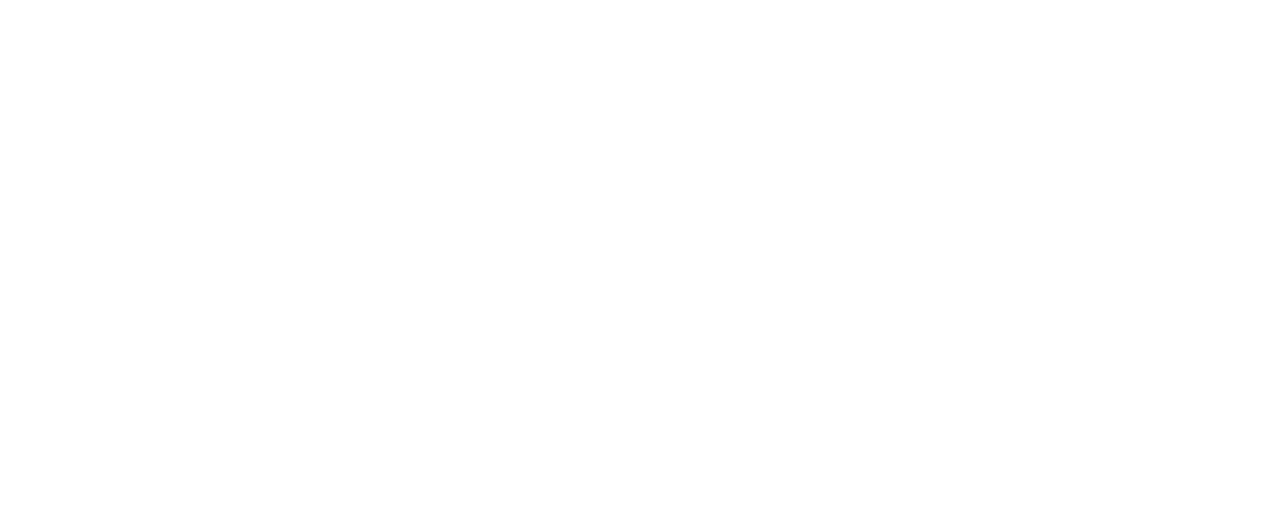
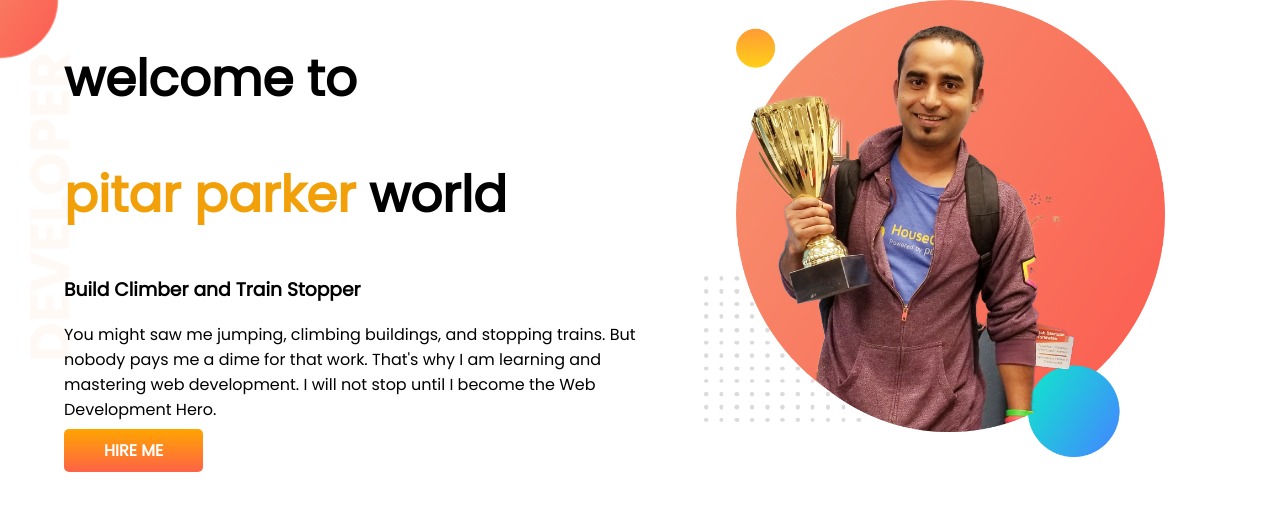
Before and after one commit to jubaer-ibn-johir/developer-portfolio, a plain HTML site: page index.html in a window 1280 px wide. Drawn offline with Linux system fonts and the light colour scheme.

Commit message:
top banner added

```diff
--- a/index.html
+++ b/index.html
@@ -1,13 +1,36 @@
 <!DOCTYPE html>
 <html lang="en">
+
 <head>
     <meta charset="UTF-8">
     <meta http-equiv="X-UA-Compatible" content="IE=edge">
     <meta name="viewport" content="width=device-width, initial-scale=1.0">
     <title>jubaer porfolio</title>
     <link rel="stylesheet" href="style.css">
+    <link rel="preconnect" href="https://fonts.googleapis.com">
+    <link rel="preconnect" href="https://fonts.gstatic.com" crossorigin>
+    <link href="https://fonts.googleapis.com/css2?family=Poppins:ital,wght@0,400;1,300&display=swap" rel="stylesheet">
 </head>
+
 <body>
+    <section class="top-banner">
+        <div class="half-width">
+            <h1>welcome to</h1>
+            <h1> <span class="orange-color">pitar parker </span> world </h1>
+            <h3>Build Climber and Train Stopper</h3>
+            <p>You might saw me jumping, climbing buildings, and stopping trains. But nobody pays me a dime for that
+                work.
+                That's why I am learning and mastering web development. I will not stop until I become the Web
+                Development
+                Hero.
+            </p>
+            <a class="link-button" target="_blank" href="http://www.linkedin.com/in/jubaer-ibn-zohir-9471841aa">HIRE
+                ME</a>
+        </div>
+        <div class="half-width">
+            <img src="images/jhankar.png" alt="">
+        </div>
+    </section>
+</body>
 
-</body>
 </html>
--- a/style.css
+++ b/style.css
@@ -0,0 +1,34 @@
+body{
+    font-family: 'Poppins', sans-serif;
+    margin: 0%;
+}
+h1{
+    font-size: 50px;
+
+}
+.orange-color{
+    color: rgb(241, 160, 9);
+}
+section{
+    display:flex;
+}
+.half-width{
+    width: 50%;
+    padding-left: 5%;
+}
+.half-width img{
+    width: 80%;
+}
+.link-button{
+    text-decoration:none;
+    background-image: linear-gradient(orange, tomato);
+    padding: 10px 40px;
+    border-radius: 5px;
+    color: white;
+    font-weight: 700;
+
+}
+.top-banner{
+    background-image: url(images/top-banner.png);
+    background-repeat: no-repeat;
+}
```
Also changed, not shown: images/dream-bg.png (added), images/exp-bg.png (added), images/impish.png (added), images/jhankar.png (added), images/jhankar2.png (added), images/my-bg.png (added), images/my-bg2.png (added), images/sayemandme.png (added), images/top-banner.png (added), 7 other files.
